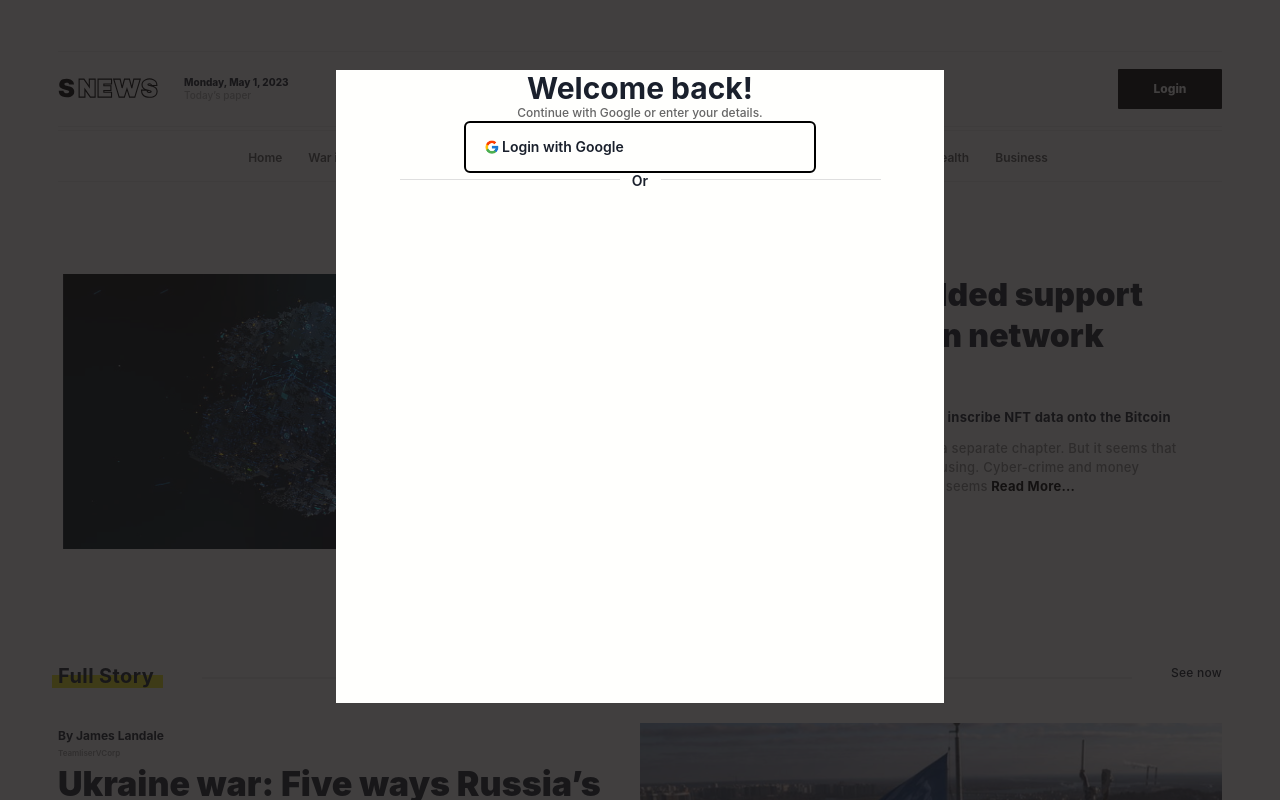
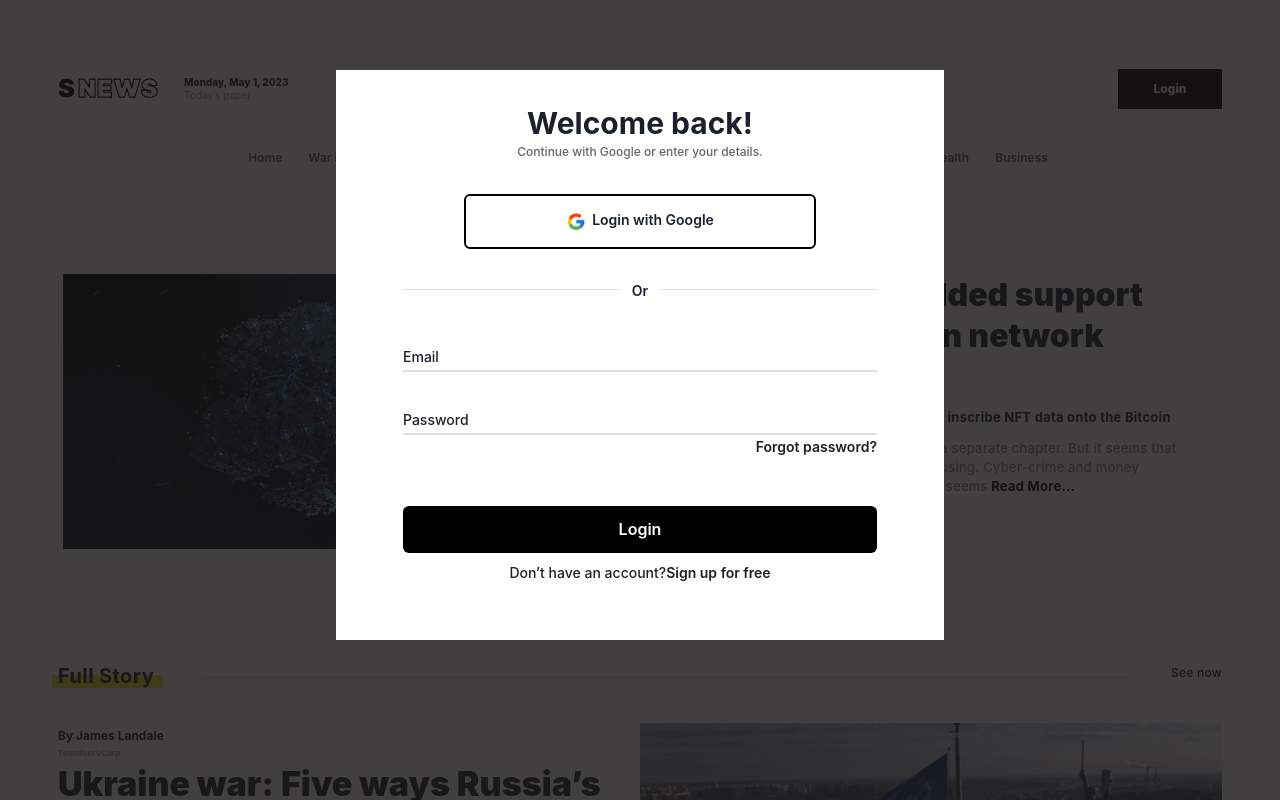
Before and after one commit to 1hoodlab/read-to-earn-frontend, a Next.js app: page / in a window 1280 px wide. Both pictures are taken after a click on the element "Login". Shown: the top 800 px of the page. Built offline with nearby package versions, Linux system fonts and the light colour scheme; no server answers.

Commit message:
feat/homepage_update

```diff
--- a/src/components/Login/index.tsx
+++ b/src/components/Login/index.tsx
@@ -1,11 +1,8 @@
-import { Box, Button, Text } from "@chakra-ui/react";
-// import Link from "next/link";
-import styles from "@/styles/Home.module.scss";
+import { Box, Button, Text, Flex } from "@chakra-ui/react";
 import { useRouter } from "next/router";
 import React from "react";
 import Image from "next/image";
-import { relative } from "path";
-// import Register from "../../pages/Register";
+
 interface LoginProps {
     isVisible: boolean;
     onClose: () => void;
@@ -20,32 +17,49 @@ export default function Login({ isVisible, onClose }: LoginProps) {
         <>
 
             <Box position={"fixed"} inset={0} background={"rgba(24, 21, 21, 0.82)"} zIndex={10} >
-
-
-                <Box width={608} height={633} background={"#FFFFFD"} marginTop={70} marginLeft={"auto"} marginRight={"auto"} textAlign={"center"}>
-                    <Text fontWeight={700} fontSize={"30px"} lineHeight={"36px"}>Welcome back!</Text>
-                    <Text fontWeight={500} fontSize={"12px"} lineHeight={"14.52px"} color={"#666666"}>Continue with Google or enter your details.</Text>
+                <Box width={608} height={570} background={"#FFFFFD"} marginTop={70}
+                    marginLeft={"auto"} marginRight={"auto"}
+                    textAlign={"center"} paddingLeft={67} paddingRight={67} paddingTop={35}>
+                    <Text fontWeight={700} fontSize={"30px"} lineHeight={"36px"} >Welcome back!</Text>
+                    <Text fontWeight={500} fontSize={"12px"} lineHeight={"14.52px"} color={"#666666"} marginTop={1}>
+                        Continue with Google or enter your details.
+                    </Text>
                     <Box border={"2px solid #000000"}
                         borderRadius={6}
                         width={352}
                         marginLeft={"auto"}
                         marginRight={"auto"}
                         display={"flex"}
-                        padding={4} >
-                        <Image src="/img/logoGoogle.png" alt="logo Google"
+                        padding={4}
+                        justifyContent={"center"}
+                        marginTop={34} >
+                        <Image src="/img/logoGoogle.png"
+                            alt="logo Google"
+                            width={20}
                             height={20}
-                            width={20}
                         />
-                        <Text fontWeight={600} fontSize={"14px"} lineHeight={"16.94px"}>Login with Google</Text>
+                        <Text fontWeight={600} fontSize={"14px"} lineHeight={"16.94px"} textAlign={"center"} marginLeft={1.5}>Login with Google</Text>
                     </Box>
-                    <Box display={"flex"} textAlign={"center"} marginLeft={"auto"} marginRight={"auto"}>
+                    <Box display={"flex"} textAlign={"center"} marginLeft={"auto"} marginRight={"auto"} marginTop={34}>
                         <Box height={0.3} background={"#DFDFDF"} width={220} marginTop={1.5} marginLeft={"auto"} ></Box>
                         <Text fontWeight={600} fontSize={"14px"} lineHeight={"16.94px"} width={41}>Or</Text>
                         <Box height={0.3} background={"#DFDFDF"} width={220} marginTop={1.5} marginRight={"auto"}></Box>
                     </Box>
+                    <Box marginTop={50}>
+                        <Text textAlign={"left"} fontWeight={500} fontSize={"14px"} lineHeight={"16.94px"}>Email</Text>
+                        <Box height={0.5} background={"#DFDFDF"} width={"full"} marginTop={1} ></Box>
+                    </Box>
+                    <Box marginTop={10}>
+                        <Text textAlign={"left"} fontWeight={500} fontSize={"14px"} lineHeight={"16.94px"} >Password</Text>
+                        <Box height={0.5} background={"#DFDFDF"} width={"full"} marginTop={1} ></Box>
+                        <Text textAlign={"right"} fontWeight={600} fontSize={"14px"} lineHeight={"16.94px"} marginTop={1}>Forgot password?</Text>
+                    </Box>
+                    <Button width={"full"} height={47} background={"#000000"} color={"#ffffff"} marginTop={50}>Login</Button>
+                    <Flex justifyContent={"center"} marginTop={3}>
+                        <Text fontWeight={500} fontSize={"14px"} lineHeight={"16.94px"}>Don’t have an account? </Text>
+                        <Text fontWeight={600} fontSize={"14px"} lineHeight={"16.94px"}> Sign up for free </Text>
+                    </Flex>
                 </Box>
-
-
             </Box >
         </>
     )
--- a/src/styles/Home.module.scss
+++ b/src/styles/Home.module.scss
@@ -1,5 +1,4 @@
 @import 'listArticle.module';
-@import 'loginForm.module';
 
 // .main {}
 
--- a/src/styles/_loginForm.module.scss
+++ /dev/null
@@ -1,3 +0,0 @@
-.background {
-    // opacity: 0.4;
-}
```
Also changed, not shown: public/img/logoGoogle.png.
